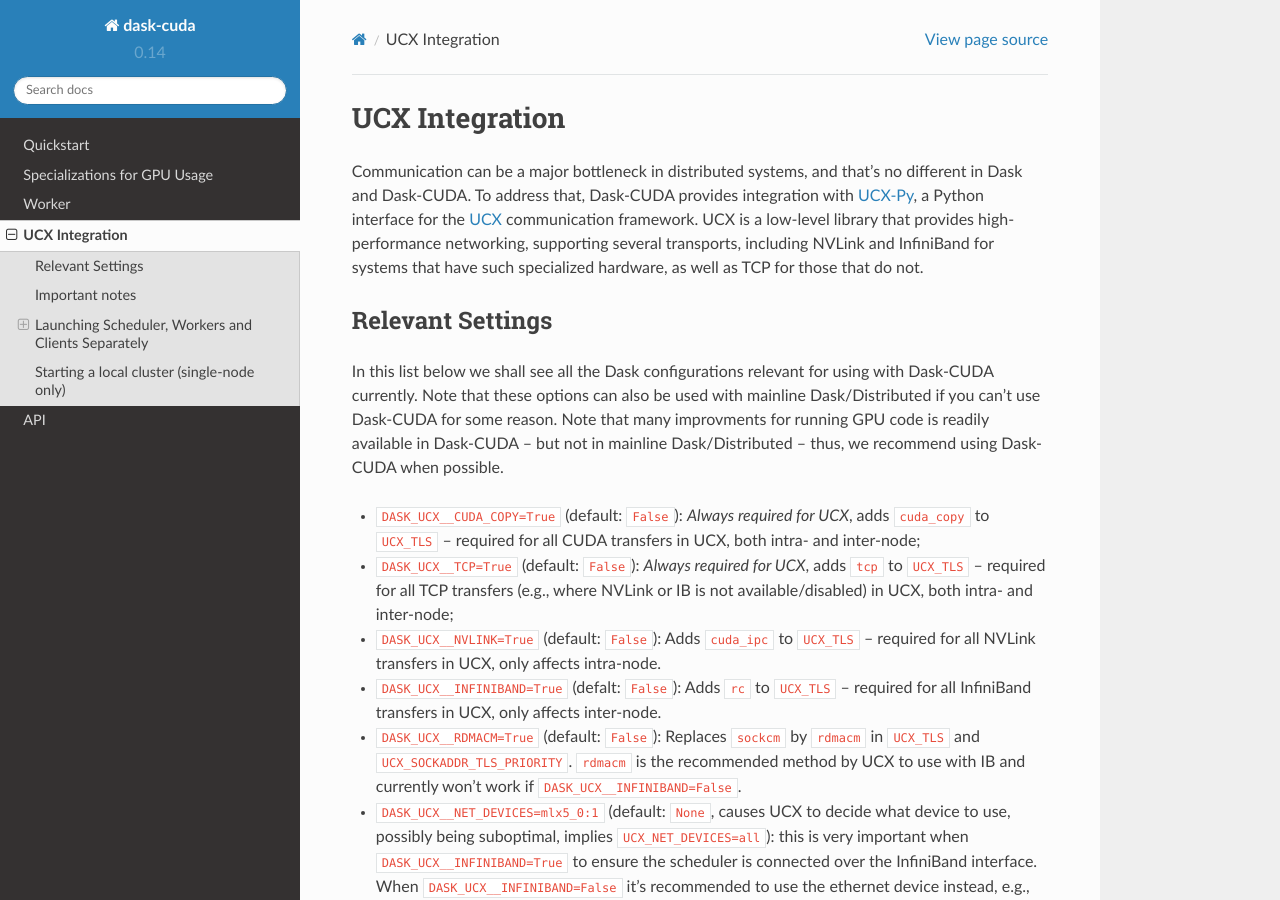
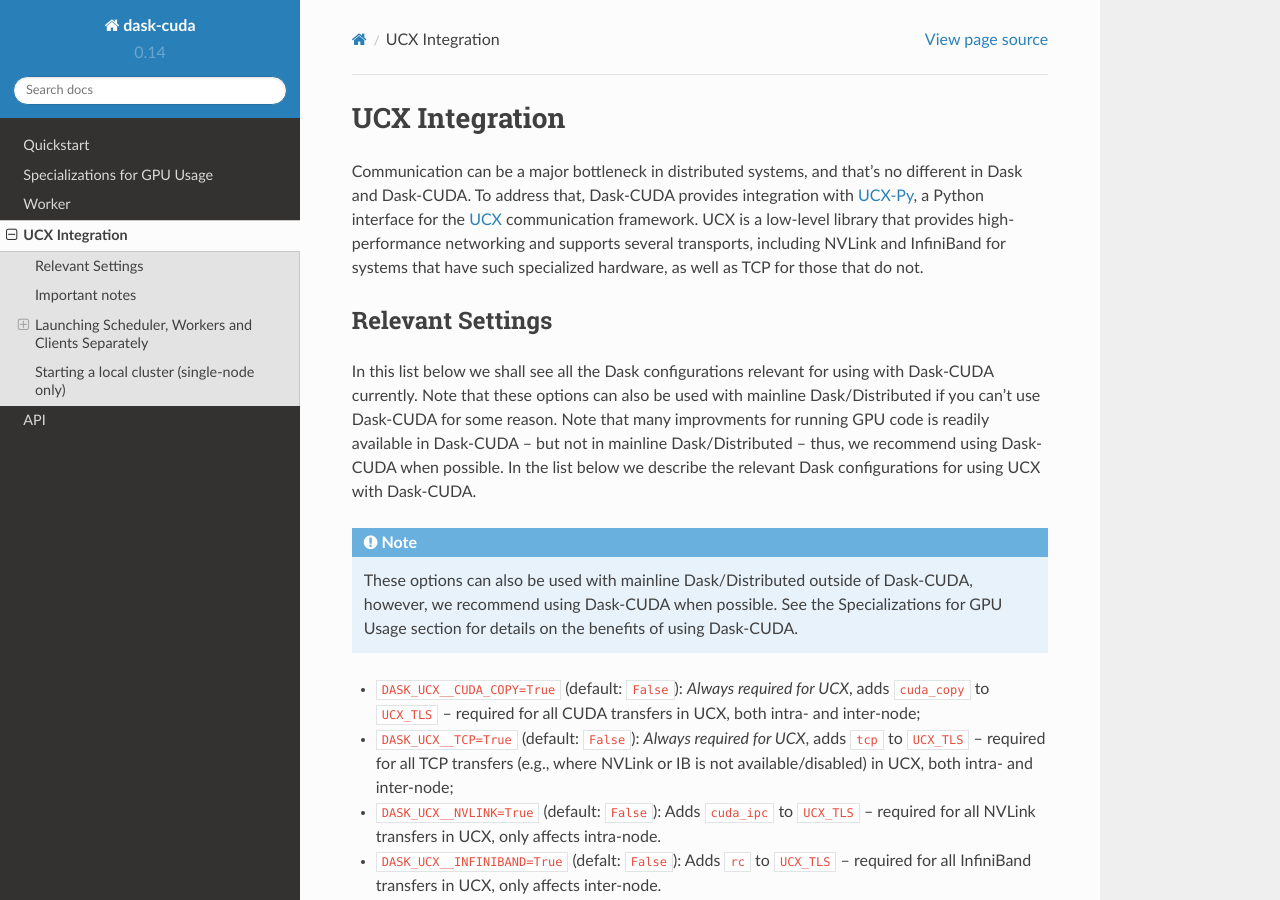
Before and after one commit to rapidsai/dask-cuda, a Sphinx documentation site: the page built from docs/source/ucx.rst, in a window 1280 px wide and 900 px high. Built offline with Sphinx 7.4.7 and the Read the Docs theme 2.0.0, drawn with Linux system fonts in a browser that asks for light colours; some of the changed text lies outside the part shown.

Commit message:
Improve UCX docs text and formatting

```diff
--- a/docs/source/ucx.rst
+++ b/docs/source/ucx.rst
@@ -1,13 +1,19 @@
 UCX Integration
 ===============
 
-Communication can be a major bottleneck in distributed systems, and that's no different in Dask and Dask-CUDA. To address that, Dask-CUDA provides integration with `UCX-Py <https://ucx-py.readthedocs.io/>`_, a Python interface for the `UCX <https://www.openucx.org/>`_ communication framework. UCX is a low-level library that provides high-performance networking, supporting several transports, including NVLink and InfiniBand for systems that have such specialized hardware, as well as TCP for those that do not.
+Communication can be a major bottleneck in distributed systems, and that's no different in Dask and Dask-CUDA. To address that, Dask-CUDA provides integration with `UCX-Py <https://ucx-py.readthedocs.io/>`_, a Python interface for the `UCX <https://www.openucx.org/>`_ communication framework.  UCX is a low-level library that provides high-performance networking and supports several transports, including NVLink and InfiniBand for systems that have such specialized hardware, as well as TCP for those that do not.
+
 
 
 Relevant Settings
 -----------------
 
 In this list below we shall see all the Dask configurations relevant for using with Dask-CUDA currently. Note that these options can also be used with mainline Dask/Distributed if you can't use Dask-CUDA for some reason. Note that many improvments for running GPU code is readily available in Dask-CUDA -- but not in mainline Dask/Distributed -- thus, we recommend using Dask-CUDA when possible.
+In the list below we describe the relevant Dask configurations for using UCX with Dask-CUDA.
+
+.. note::
+    These options can also be used with mainline Dask/Distributed outside of Dask-CUDA, however, we recommend using Dask-CUDA when possible. See the Specializations for GPU Usage section for details on the benefits of using Dask-CUDA.
+
 
 - ``DASK_UCX__CUDA_COPY=True`` (default: ``False``): *Always required for UCX*, adds ``cuda_copy`` to ``UCX_TLS`` -- required for all CUDA transfers in UCX, both intra- and inter-node;
 - ``DASK_UCX__TCP=True`` (default: ``False``): *Always required for UCX*, adds ``tcp`` to ``UCX_TLS`` -- required for all TCP transfers (e.g., where NVLink or IB is not available/disabled) in UCX, both intra- and inter-node;
@@ -36,11 +42,13 @@
 
 The ``dask-scheduler`` has no parameters for UCX configuration -- different from what we will see for ``dask-cuda-worker`` on the next section -- for that reason we rely on Dask environment variables. Here's how to start the scheduler with all transports that are currently supported by Dask-CUDA:
 
-``DASK_RMM__POOL_SIZE=1GB DASK_UCX__CUDA_COPY=True DASK_UCX__TCP=True DASK_UCX__NVLINK=True DASK_UCX__INFINIBAND=True DASK_UCX__RDMACM=True DASK_UCX__NET_DEVICES=mlx5_0:1 dask-scheduler --protocol ucx --interface ib0``
+.. code-block:: bash
+    DASK_RMM__POOL_SIZE=1GB DASK_UCX__CUDA_COPY=True DASK_UCX__TCP=True DASK_UCX__NVLINK=True DASK_UCX__INFINIBAND=True DASK_UCX__RDMACM=True DASK_UCX__NET_DEVICES=mlx5_0:1 dask-scheduler --protocol ucx --interface ib0
 
 Note above how we use ``DASK_UCX__NET_DEVICES=mlx5_0:1`` (the Mellanox name for ``ib0``) and the same interface with ``--interface ib0``. If the system doesn't have an InfiniBand interface available, you would normally use the main network interface, such as ``eth0``, as seen below:
 
-``DASK_RMM__POOL_SIZE=1GB DASK_UCX__CUDA_COPY=True DASK_UCX__TCP=True DASK_UCX__NVLINK=True dask-scheduler --protocol ucx --interface eth0``
+.. code-block:: bash
+    DASK_RMM__POOL_SIZE=1GB DASK_UCX__CUDA_COPY=True DASK_UCX__TCP=True DASK_UCX__NVLINK=True dask-scheduler --protocol ucx --interface eth0
 
 Setting ``DASK_UCX__NET_DEVICES`` when using an interface that isn't an InfiniBand can generally be skipped.
 
@@ -58,7 +66,8 @@
 
 Here's how to start workers with all transports that are currently relevant for us:
 
-``dask-cuda-worker ucx://SCHEDULER_IB0_IP:8786 --enable-tcp-over-ucx --enable-nvlink --enable-infiniband -- enable-rdmacm --net-devices="auto" --rmm-pool-size="30GB"``
+.. code-block:: bash
+    dask-cuda-worker ucx://SCHEDULER_IB0_IP:8786 --enable-tcp-over-ucx --enable-nvlink --enable-infiniband -- enable-rdmacm --net-devices="auto" --rmm-pool-size="30GB"
 
 
 client
```
